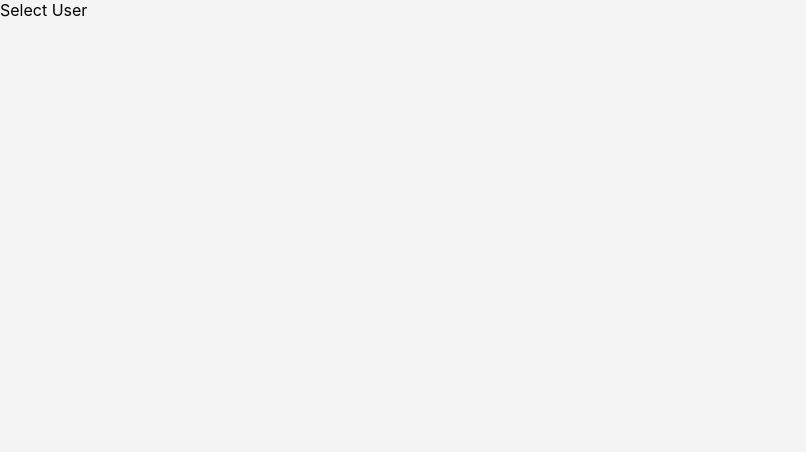
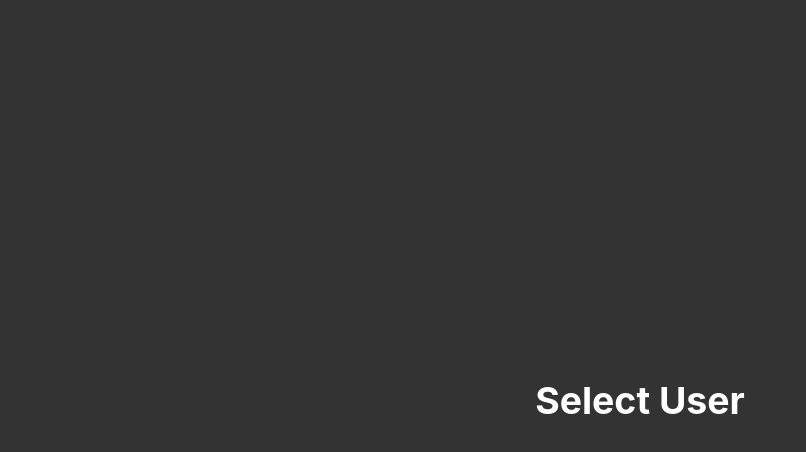
Before and after one commit to matthewjhough/brassy-pwa, a React (Create React App) app: page / in a window 1280 px wide. Shown: the top 452 px of the page, without its empty margins (0-806 px from the left). Built offline with nearby package versions, Linux system fonts and the light colour scheme.

Commit message:
add login component

```diff
--- /dev/null
+++ b/src/Login/Login.jsx
@@ -0,0 +1,15 @@
+import React from 'react';
+import PropTypes from 'prop-types';
+import styles from './Login.module.scss';
+
+export function Login({ setUser }) {
+	return (
+		<div className={styles.login}>
+			<h3>Select User</h3>
+		</div>
+	);
+}
+
+Login.propTypes = {
+	setUser: PropTypes.func,
+};
--- /dev/null
+++ b/src/Login/Login.module.scss
@@ -0,0 +1,10 @@
+.login {
+	display: flex;
+	justify-content: center;
+	align-items: center;
+	min-height: 100vmin;
+	background: #333;
+	color: #fff;
+	font-weight: 900;
+	font-size: 2rem;
+}
--- /dev/null
+++ b/src/Login/index.js
@@ -0,0 +1 @@
+export * from './Login';
--- a/src/User/User.jsx
+++ b/src/User/User.jsx
@@ -1,13 +1,13 @@
 import React, { useState } from 'react';
 import PropTypes from 'prop-types';
 import { UserProvider } from './userContext';
+import { Login } from '../Login';
 
 export function User({ children }) {
 	const [user, setUser] = useState();
 
-	// TODO: Add <Login /> here
 	if (!user) {
-		return <div>Select User</div>;
+		return <Login />;
 	}
 
 	return <UserProvider value={user}>{children}</UserProvider>;
```
